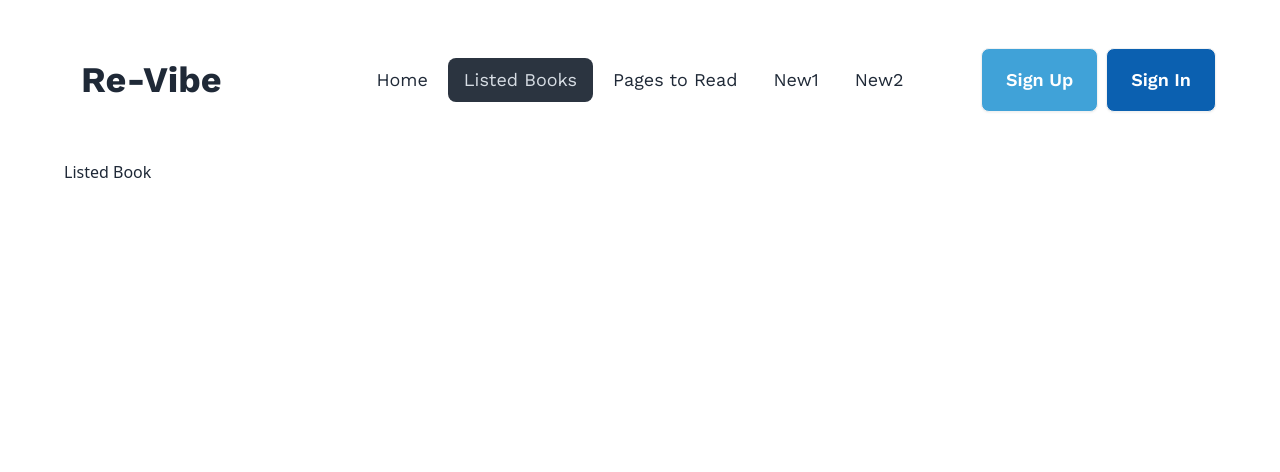
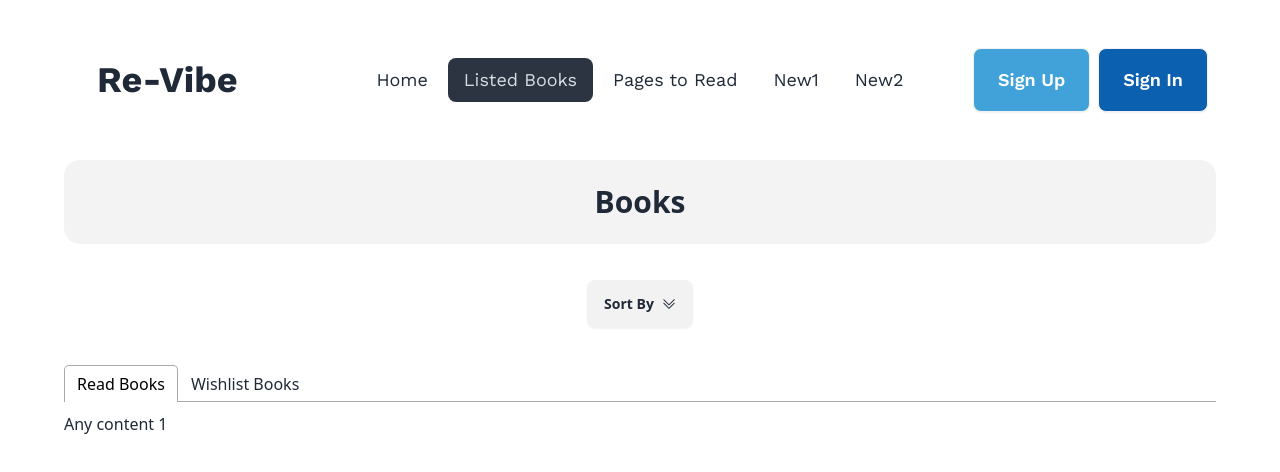
Before and after one commit to Shuvankor-Hazra/assignment-8-re-vibe, a React (Vite) app: page /list in a window 1280 px wide. Shown: the top 472 px of the page. Built offline with nearby package versions, Linux system fonts and the light colour scheme; a web font is replaced by a local one.

Commit message:
Book Details added

```diff
--- a/package.json
+++ b/package.json
@@ -16,6 +16,7 @@
     "react-dom": "^18.2.0",
     "react-icons": "^5.0.1",
     "react-router-dom": "^6.22.3",
+    "react-tabs": "^6.0.2",
     "sort-by": "^0.0.2"
   },
   "devDependencies": {
--- a/src/components/Banner/Banner.jsx
+++ b/src/components/Banner/Banner.jsx
@@ -1,14 +1,15 @@
+import { Link } from "react-router-dom";
 
 
 const Banner = () => {
     return (
-        <div className="hero min-h-96 bg-[#1313130D] p-8 md:p-10 rounded-3xl">
+        <div className="hero min-h-96 bg-[#1313130D] p-2 md:p-10 rounded-3xl">
             <div className="hero-content flex-col lg:flex-row-reverse">
                 <img src="https://i.ibb.co/vZY0S79/banner.png" className="max-w-sm rounded-lg pb-5 lg:pb-0" />
                 <div className="lg:pe-28 ">
                     <h1 className="text-3xl lg:text-5xl font-bold">Books to freshen up your bookshelf</h1>
                     <p className="text-lg lg:text-xl py-6">Provident cupiditate voluptatem et in. Quaerat fugiat ut assumenda excepturi exercitationem quasi. In deleniti eaque aut repudiandae et a id nisi.</p>
-                    <button><a className="btn btn-sm md:btn-md lg:btn-lg bg-[#40A2D8] text-white md:text-lg">View The List</a></button>
+                    <Link to="/list" className="btn btn-sm md:btn-md lg:btn-lg bg-[#40A2D8] text-white md:text-lg">View The List</Link>
                 </div>
             </div>
         </div>
--- a/src/components/Book/Book.jsx
+++ b/src/components/Book/Book.jsx
@@ -1,13 +1,16 @@
 import PropTypes from 'prop-types';
 import { MdOutlineStarOutline } from "react-icons/md";
+import { useNavigate } from 'react-router-dom';
 
 const Book = ({ book }) => {
-    console.log(book)
 
-    const { image, tags, bookName, author, rating, category } = book;
+    const navigate = useNavigate();
+
+    const {bookId, image, tags, bookName, author, rating, category } = book;
+
 
     return (
-        <div className="card border">
+        <div onClick={()=>navigate(`/details/${bookId}`)} className="card border cursor-pointer">
             <figure className='m-6 p-4 rounded-2xl bg-[#F3F3F3]'><img src={image} alt="Book" /></figure>
             <div className='ms-6 flex gap-4'>
                 <span className='btn btn-sm text-[#40A2D8] rounded-full'>{tags[0]}</span>
@@ -30,18 +33,3 @@ Book.propTypes = {
 }
 
 export default Book;
-
-
-// ---------------
-<div className="card w-96 bg-base-100 shadow-xl">
-  <figure className="px-10 pt-10">
-    <img src="https://daisyui.com/images/stock/photo-1606107557195-0e29a4b5b4aa.jpg" alt="Shoes" className="rounded-xl" />
-  </figure>
-  <div className="card-body items-center text-center">
-    <h2 className="card-title">Shoes!</h2>
-    <p>If a dog chews shoes whose shoes does he choose?</p>
-    <div className="card-actions">
-      <button className="btn btn-primary">Buy Now</button>
-    </div>
-  </div>
-</div>
--- a/src/components/Books/Books.jsx
+++ b/src/components/Books/Books.jsx
@@ -12,7 +12,7 @@ const Books = () => {
     }, [])
 
     return (
-        <div className="mb-12 md:mb-24">
+        <div className="mb-10 md:mb-24">
             <h2 className="text-2xl lg:text-4xl font-bold text-center mt-10 md:mt-16 pb-5 md:pb-10">Books</h2>
             <div className="grid grid-cols-1 md:grid-cols-2 lg:grid-cols-3 gap-6">
                 {
--- a/src/components/ErrorPage/ErrorPage.jsx
+++ b/src/components/ErrorPage/ErrorPage.jsx
@@ -11,7 +11,7 @@ const ErrorPage = () => {
                     <GiSkullCrossedBones />
                 </div>
                 <h2 className="text-5xl font-medium">Error Page: 404</h2>
-                <p className="text-lg font-medium">Oops! Something went wrong.</p>
+                <p className="text-lg font-medium">Oops...! Something went wrong.</p>
                 <Link to="/" className="text-green-500 underline text-lg">Go Back To Home</Link>
                 <p className="text-lg">Thank you for your patience.</p>
             </div>
--- a/src/components/Header/Header.jsx
+++ b/src/components/Header/Header.jsx
@@ -11,7 +11,7 @@ const Header = () => {
         <li><NavLink to="/new2">New2</NavLink></li>
     </>
     return (
-        <div className="navbar py-6 md:py-12 font-workSans px-0">
+        <div className="navbar py-6 md:py-12 font-workSans">
             <div className="navbar-start">
                 <div className="dropdown">
                     <div tabIndex={0} role="button" className="btn btn-ghost lg:hidden">
@@ -21,7 +21,7 @@ const Header = () => {
                         {links}
                     </ul>
                 </div>
-                <Link to="/" className="btn btn-ghost text-2xl md:text-4xl font-bold">Re-Vibe</Link>
+                <Link to="/" className="btn md:btn-lg btn-ghost text-2xl md:text-4xl font-bold">Re-Vibe</Link>
             </div>
             <div className="navbar-center hidden lg:flex">
                 <ul className="menu menu-horizontal space-x-1 text-lg">
@@ -29,8 +29,8 @@ const Header = () => {
                 </ul>
             </div>
             <div className="navbar-end gap-2 ">
-                <a className="btn btn-sm md:btn-md lg:btn-lg bg-[#40A2D8] text-white md:text-lg">Sign Up</a>
-                <a className="btn btn-sm md:btn-md lg:btn-lg bg-[#0B60B0] text-white md:text-lg">Sign In</a>
+                <button className="btn btn-sm md:btn-md lg:btn-lg bg-[#40A2D8] text-white md:text-lg">Sign Up</button>
+                <button className="btn btn-sm md:btn-md lg:btn-lg bg-[#0B60B0] text-white md:text-lg">Sign In</button>
             </div>
         </div>
     );
--- a/src/components/ListedBooks/ListedBooks.jsx
+++ b/src/components/ListedBooks/ListedBooks.jsx
@@ -1,10 +1,39 @@
-
+import { BsChevronDoubleDown } from "react-icons/bs";
+import { Tab, Tabs, TabList, TabPanel } from 'react-tabs';
+import 'react-tabs/style/react-tabs.css';
 
 const ListedBooks = () => {
     return (
-        <div>
-            <h1>Listed Book</h1>
-        </div>
+        <>
+            <div className="text-center text-3xl font-bold bg-[#1313130D] p-6 rounded-2xl">
+                <h1>Books</h1>
+            </div>
+            <div className="text-center py-8">
+                <details className="dropdown">
+                    <summary className="m-1 btn">Sort By<BsChevronDoubleDown /></summary>
+                    <ul className="p-2 shadow menu dropdown-content z-[1] bg-base-100 rounded-box w-52">
+                        <li><a>By Name</a></li>
+                        <li><a>By Date</a></li>
+                    </ul>
+                </details>
+            </div>
+
+            <div className="pb-8">
+            <Tabs>
+                <TabList>
+                    <Tab>Read Books</Tab>
+                    <Tab>Wishlist Books</Tab>
+                </TabList>
+
+                <TabPanel>
+                    <h2>Any content 1</h2>
+                </TabPanel>
+                <TabPanel>
+                    <h2>Any content 2</h2>
+                </TabPanel>
+            </Tabs>
+            </div>
+        </>
     );
 };
 
--- /dev/null
+++ b/src/components/bookDetails/bookDetails.jsx
@@ -0,0 +1,62 @@
+import { useLoaderData, useParams } from "react-router-dom";
+
+
+const BookDetails = () => {
+    const books = useLoaderData();
+    const { id } = useParams();
+
+    const idInt = parseInt(id);
+    const book = books.find(book => book.bookId === idInt)
+    console.log(book);
+
+
+    return (
+        <div className="md:flex gap-12 mb-20">
+            <div className=" md:w-1/2 bg-[#1313130D] p-36 rounded-2xl" >
+                <img className="w-full" src={book.image} alt="Book" />
+            </div>
+            <div className="md:w-1/2 flex flex-col justify-between" >
+                <h2 className="text-4xl font-bold">The Catcher in the Rye</h2>
+                <p className="text-xl font-medium text-[#131313CC]">By: {book.author}</p>
+                <p className="text-xl font-medium text-[#131313CC] border-y-2 py-4">{book.category}</p>
+                <p><span className="text-lg font-bold flex-grow">Review:</span> {book.review} </p>
+                <div className='flex gap-4 text-lg font-bold border-b-2 pb-5'>Tag
+                    <span className='btn btn-sm text-[#40A2D8] rounded-full'>#{book.tags[0]}</span>
+                    <span className='btn btn-sm text-[#40A2D8] rounded-full'>#{book.tags[1]}</span>
+                </div>
+                <div className="overflow-x-auto">
+                    <table className="table">
+                        <tbody>
+                            {/* row 1 */}
+                            <tr>
+                                <td className="pl-0">Number of Pages:</td>
+                                <td className="font-bold pl-0">{book.totalPages} </td>
+                            </tr>
+                            {/* row 2 */}
+                            <tr>
+                                <td className="pl-0">Number of Pages:</td>
+                                <td className="font-bold pl-0">{book.publisher} </td>
+                            </tr>
+                            {/* row 3 */}
+                            <tr>
+                                <td className="pl-0">Year of Publishing:</td>
+                                <td className="font-bold pl-0">{book.yearOfPublishing}</td>
+                            </tr>
+                            {/* row 4 */}
+                            <tr>
+                                <td className="pl-0">Rating:</td>
+                                <td className="font-bold pl-0">{book.rating}</td>
+                            </tr>
+                        </tbody>
+                    </table>
+                </div>
+                <div className="flex gap-4 ">
+                    <button className="btn btn-sm md:btn-md lg:btn-lg bg-[#40A2D8] text-white md:text-lg">Read</button>
+                    <button className="btn btn-sm md:btn-md lg:btn-lg bg-[#0B60B0] text-white md:text-lg">Wishlist</button>
+                </div>
+            </div>
+        </div>
+    );
+};
+
+export default BookDetails;
--- a/src/main.jsx
+++ b/src/main.jsx
@@ -7,6 +7,7 @@ import ErrorPage from './components/ErrorPage/ErrorPage';
 import Home from './components/Home/Home';
 import ListedBooks from './components/ListedBooks/ListedBooks';
 import PagesToRead from './components/PagesToRead/PagesToRead';
+import BookDetails from './components/bookDetails/bookDetails';
 
 const router = createBrowserRouter([
   {
@@ -21,6 +22,11 @@ const router = createBrowserRouter([
       {
         path:'/list',
         element: <ListedBooks></ListedBooks>
+      },
+      {
+        path: '/details/:id',
+        element: <BookDetails></BookDetails>,
+        loader: ()=>fetch('books.json')
       },
       {
         path:'/read',
```
Also changed, not shown: public/books.json (+6 -6 lines), 1 other file (tests, documents, lock files or other folders).
